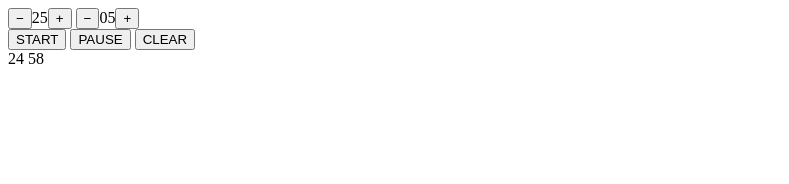
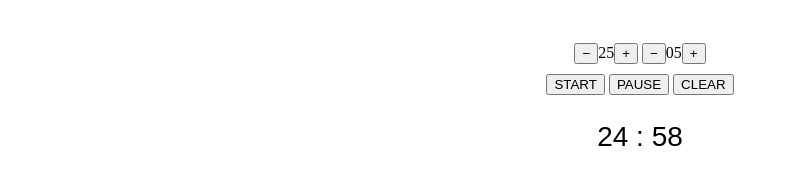
Before and after one commit to davidrfreeman/pomodoro, a plain HTML site: page index.html in a window 1280 px wide. Both pictures are taken after a click on the button "START". Shown: the whole page, without its empty margins (0-789 px from the left). Drawn offline with Linux system fonts and the light colour scheme.

Commit message:
Added css file using display:grid

```diff
--- a/app.js
+++ b/app.js
@@ -11,7 +11,6 @@ let minutes,
 
 // cache html elements
 let timeDiv = document.querySelector('#timerOutput')
-let breakDiv = document.querySelector('#breakOutput')
 let startButton = document.querySelector('#start')
 let pauseButton = document.querySelector('#pause')
 let resetTimer = document.querySelector('#clear')
@@ -59,7 +58,7 @@ let activeTimer = (milliseconds) => {
     minutes < 10 ? minutes = '0' + minutes : minutes = minutes
     seconds < 10 ? seconds = '0' + seconds : seconds = seconds
 
-    timeDiv.innerText = minutes + ' ' + seconds
+    timeDiv.innerText = minutes + ' : ' + seconds
 }
 
 let checkvar = false
@@ -74,21 +73,28 @@ let timer = () => {
         startButton.removeEventListener('click', timer),
         timerMinusButton.removeEventListener('click', decreaseTimer),
         timerPlusButton.removeEventListener('click', increaseTimer),
+        breakMinusButton.removeEventListener('click', decreaseBreak),
+        breakPlusButton.removeEventListener('click', increaseBreak),
 
         setTimeout(timer, 1000)
 	) : (checkvar === false && timeToDisplay === -1000 && breakTimeToDisplay >= 0) ? (
             activeTimer(breakTimeToDisplay),
             breakTimeToDisplay -= 1000,
             console.log('On break...'),
+            pauseButton.addEventListener('click', pauseTimer),
+            resetTimer.addEventListener('click', clearOutTimer),
+            startButton.removeEventListener('click', timer),
+            timerMinusButton.removeEventListener('click', decreaseTimer),
+            timerPlusButton.removeEventListener('click', increaseTimer),
+            breakMinusButton.removeEventListener('click', decreaseBreak),
+            breakPlusButton.removeEventListener('click', increaseBreak),
 
             setTimeout(timer, 1000)
     ) : (checkvar === false && timeToDisplay === -1000 && breakTimeToDisplay === -1000) ? (
             timeToDisplay = cacheTime,
             breakTimeToDisplay = cacheBreakTime,
             activeTimer(timeToDisplay),
-            timeToDisplay -= 1000,
-
-            setTimeout(timer, 1000)
+            timer()
     ) : (
 
             console.log('Timer cleared'),
@@ -102,7 +108,9 @@ let pauseTimer = () => {
     startButton.addEventListener('click', timer),
     pauseButton.removeEventListener('click', pauseTimer)
     timerPlusButton.addEventListener('click', increaseTimer),
-    timerMinusButton.addEventListener('click', decreaseTimer)
+    timerMinusButton.addEventListener('click', decreaseTimer),
+    breakMinusButton.addEventListener('click', decreaseBreak),
+    breakPlusButton.addEventListener('click', increaseBreak)
 }
 
 let clearOutTimer = () => {
@@ -113,7 +121,9 @@ let clearOutTimer = () => {
     startButton.addEventListener('click', timer),
     pauseButton.removeEventListener('click', pauseTimer),
     timerPlusButton.addEventListener('click', increaseTimer),
-    timerMinusButton.addEventListener('click', decreaseTimer)
+    timerMinusButton.addEventListener('click', decreaseTimer),
+    breakMinusButton.addEventListener('click', decreaseBreak),
+    breakPlusButton.addEventListener('click', increaseBreak)
 }
 
 
--- a/index.html
+++ b/index.html
@@ -4,19 +4,25 @@
     <meta charset="UTF-8">
     <meta name="viewport" content="width=device-width, initial-scale=1.0">
     <meta http-equiv="X-UA-Compatible" content="ie=edge">
+    <link rel="stylesheet" href="./main.css">
     <title>Document</title>
 </head>
 <body>
-    <div id="ctrlButtons">
+    <div class="wrapper">
+        <div class="one">
                 <button id="timerMinus">&minus;</button><span id="timerDisplay"></span><button id="timerPlus">&plus;</button> <button id="breakMinus">&minus;</button><span id="breakDisplay"></span><button id="breakPlus">&plus;</button>
                 <div id="breakDisplay"></div>
+            </div>
+            <div class="two">
                 <button id="start">START</button>
                 <button id="pause">PAUSE</button>
                 <button id="clear">CLEAR</button>
+            </div>
             <br>
+        <div class="three">
+            <span id="timerOutput"></span>
         </div>
-    <span id="timerOutput"></span> <br>
-    <span id="breakOutput"></span>
+    </div>
 </body>
 <script src="./app.js"></script>
 </html>
--- /dev/null
+++ b/main.css
@@ -0,0 +1,27 @@
+body {
+    height: 98vh;
+}
+
+.wrapper {
+    display: grid;
+    grid-template: 25px 1fr 1fr 3fr 50px / 50px 1fr 50px;
+    grid-gap: 10px;
+}
+
+.one {
+    grid-area: 2 / 2 / 3 / 3;
+    justify-self: center;
+}
+
+.two {
+    grid-area: 3 / 2 / 4 / 3;
+    justify-self: center;
+}
+
+.three {
+    grid-area: 4 / 2 / 5 / 3;
+    justify-self: center;
+    align-self: center;
+    font-family: Arial, Helvetica, sans-serif;
+    font-size: 28px;
+}
```
Lines whose indentation alone changed are shown as unchanged.
